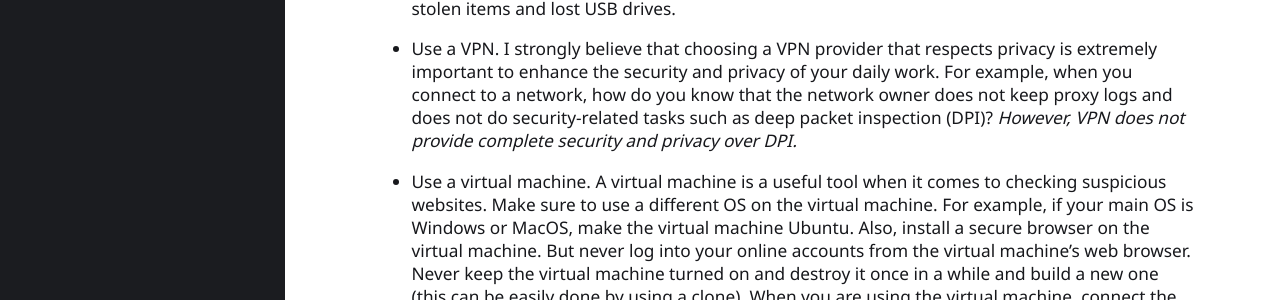
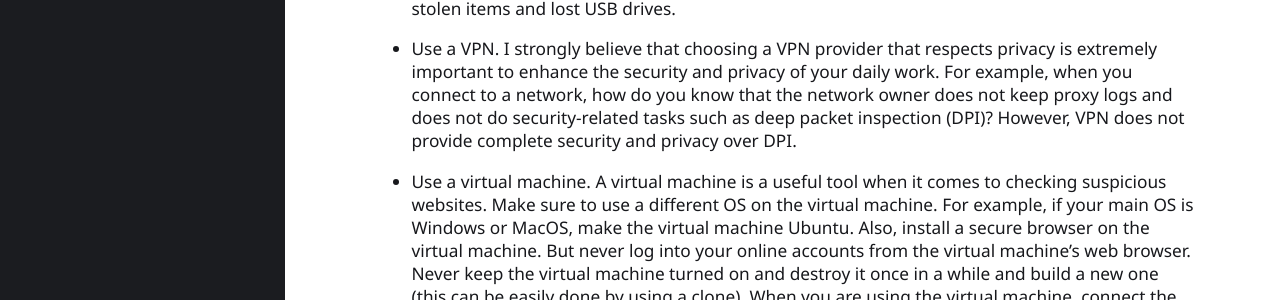
Before and after one commit to sud0x0/SUD0x0, a Jekyll site: the page built from _posts/2022-10-02-How-to-protect-yourself-from-cyber-criminals.md, in a window 1280 px wide and 900 px high, scrolled down 2705 px. Shown: the part 223-523 px from the top of the window. Built offline with Jekyll 4.4.1, drawn with Linux system fonts in a browser that asks for light colours.

Commit message:
New Article - 2nd one - 15

```diff
--- a/_posts/2022-10-02-How-to-protect-yourself-from-cyber-criminals.md
+++ b/_posts/2022-10-02-How-to-protect-yourself-from-cyber-criminals.md
@@ -84,7 +84,7 @@ A properly configured firewall can protect your device from many types of attack
 If the device is not encrypted, malicious attackers will be able to access your data through physical attacks. Some examples are stolen items and lost USB drives.
 
 - Use a VPN.
-I strongly believe that choosing a VPN provider that respects privacy is extremely important to enhance the security and privacy of your daily work. For example, when you connect to a network, how do you know that the network owner does not keep proxy logs and does not do security-related tasks such as deep packet inspection (DPI)? *However, VPN does not provide complete security and privacy over DPI.*
+I strongly believe that choosing a VPN provider that respects privacy is extremely important to enhance the security and privacy of your daily work. For example, when you connect to a network, how do you know that the network owner does not keep proxy logs and does not do security-related tasks such as deep packet inspection (DPI)? However, VPN does not provide complete security and privacy over DPI.
 
 - Use a virtual machine.
 A virtual machine is a useful tool when it comes to checking suspicious websites. Make sure to use a different OS on the virtual machine. For example, if your main OS is Windows or MacOS, make the virtual machine Ubuntu. Also, install a secure browser on the virtual machine. But never log into your online accounts from the virtual machine's web browser. Never keep the virtual machine turned on and destroy it once in a while and build a new one (this can be easily done by using a clone). When you are using the virtual machine, connect the virtual machine to a VPN and use a different IP address.
```
